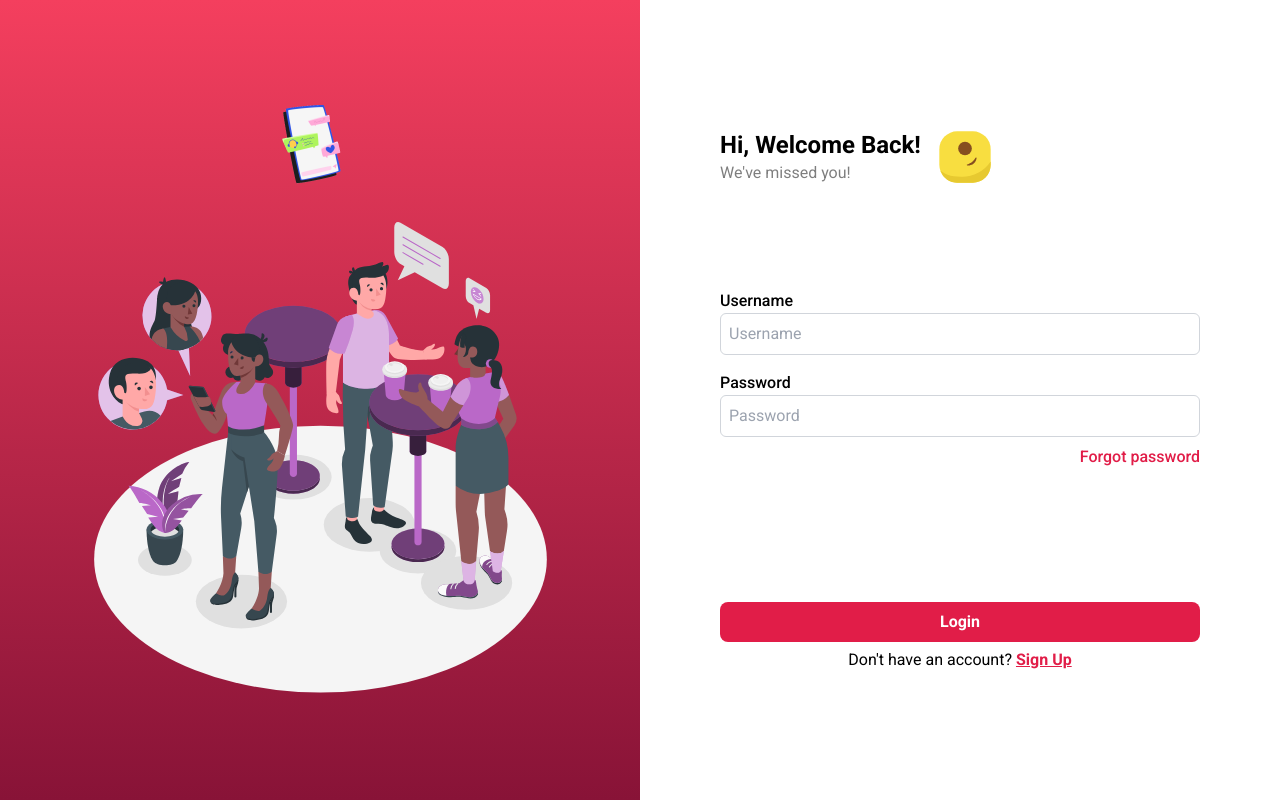
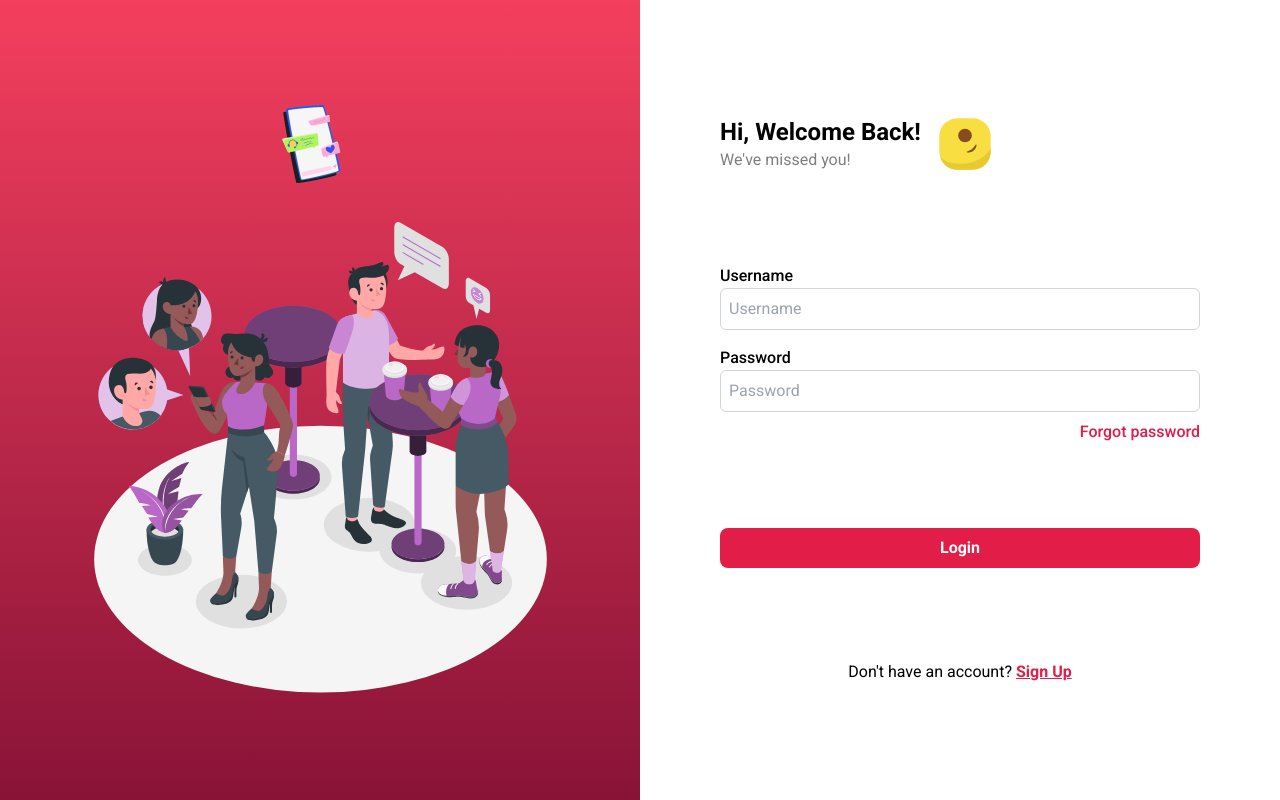
Before and after one commit to beMimg/frontend_messaging_app, a React (Vite) app: page /login in a window 1280 px wide. Built offline with nearby package versions, Linux system fonts and the light colour scheme.

Commit message:
move submit button inside form container

```diff
--- a/src/page/UnauthenticatedPages/LogIn.jsx
+++ b/src/page/UnauthenticatedPages/LogIn.jsx
@@ -114,16 +114,16 @@ export default function LogIn() {
               </p>
             )}
           </div>
-        </form>
-        <div className="flex flex-col gap-1.5">
           <button
             onClick={handleSubmit}
             type="submit"
-            className="button-default primary-bg-color text-white"
+            className="button-default primary-bg-color mt-10 text-white"
             disabled={isLoading}
           >
             {isLoading ? "Please wait..." : "Login"}
           </button>
+        </form>
+        <div className="flex flex-col gap-1.5">
           <p className="text-center">
             Don't have an account?{" "}
             <Link
```
